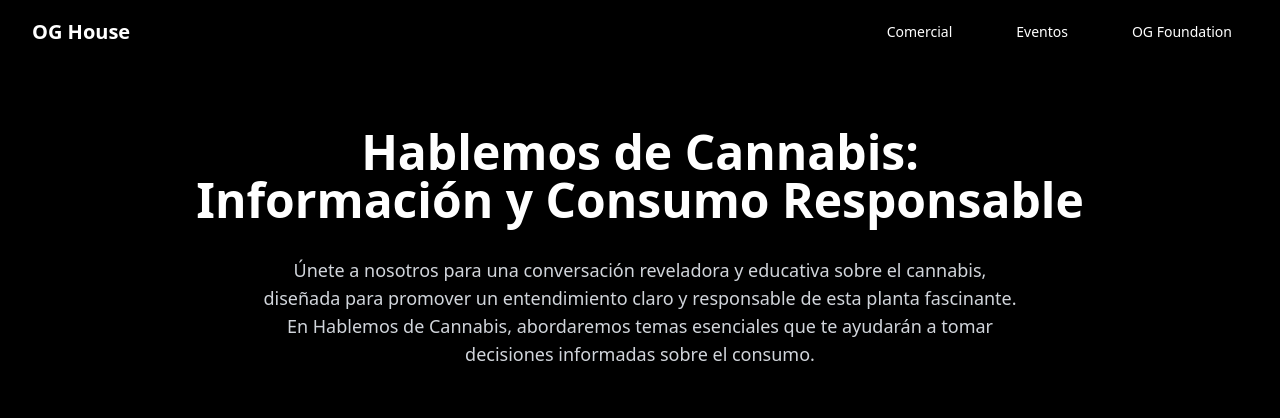
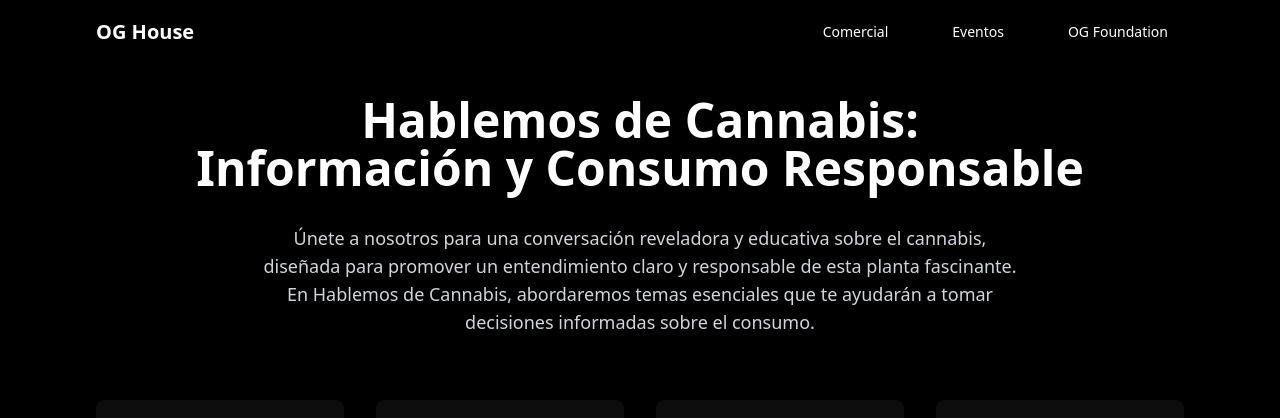
Before and after one commit to PabloGiraldo96/OG-foundation, a Next.js app: page /social-cultural in a window 1280 px wide. Shown: the top 418 px of the page. Built offline with nearby package versions, Linux system fonts and the light colour scheme.

Commit message:
navbar component fixed

```diff
--- a/app/eventos/page.tsx
+++ b/app/eventos/page.tsx
@@ -7,6 +7,7 @@ import { motion } from "framer-motion";
 import { Button } from "@/components/ui/button";
 import Link from "next/link";
 import { ArrowLeft } from "lucide-react";
+import Navbar from "../navbar";
 
 const eventFeatures = [
   "Música en Vivo",
@@ -89,8 +90,8 @@ const testimonials: TestimonialType[] = [
 
 export default function EventosComponent() {
   return (
-    <section className="min-h-screen bg-black text-white">
-      <motion.nav
+    <section className="min-h-screen bg-black text-white overflow-hidden">
+      {/*<motion.nav
         initial={{ opacity: 0, y: -20 }}
         animate={{ opacity: 1, y: 0 }}
         transition={{ duration: 0.5 }}
@@ -118,19 +119,14 @@ export default function EventosComponent() {
             </Button>
           </Link>
 
-          {/*<Link href="/social-cultural" passHref>
-            <Button
-              variant="link"
-              size="sm"
-              className="text-white border-white hover:bg-white/20"
-            >
-              Inicio
-            </Button>
-          </Link>*/}
         </div>
-      </motion.nav>
-
-      <div className="max-w-7xl mx-auto px-4 sm:px-6 mt-8 lg:px-8">
+      </motion.nav>*/}
+      <Navbar />
+      <div className="max-w-6xl mx-auto px-4 sm:px-6 lg:px-8">
+        {/* skills issue  */}
+        <br />
+        <br />
+        <br />
         <motion.h1
           className="text-4xl md:text-5xl font-bold text-white text-center mb-16"
           initial={{ opacity: 0, y: 20 }}
--- /dev/null
+++ b/app/navbar.tsx
@@ -0,0 +1,136 @@
+"use client";
+
+import { useState, useEffect } from "react";
+import Link from "next/link";
+import { motion, AnimatePresence } from "framer-motion";
+import { Button } from "@/components/ui/button";
+import { Menu, X } from "lucide-react";
+
+const navItems = [
+  { href: "/comercial", label: "Comercial" },
+  { href: "/eventos", label: "Eventos" },
+  { href: "/social-cultural", label: "OG Foundation" },
+];
+
+export default function Navbar() {
+  const [isOpen, setIsOpen] = useState(false);
+  const [prevScrollPos, setPrevScrollPos] = useState(0);
+  const [visible, setVisible] = useState(true);
+
+  const toggleMenu = () => setIsOpen(!isOpen);
+
+  useEffect(() => {
+    const handleScroll = () => {
+      const currentScrollPos = window.pageYOffset;
+      setVisible(
+        (prevScrollPos > currentScrollPos && currentScrollPos > 0) ||
+          currentScrollPos < 10
+      );
+      setPrevScrollPos(currentScrollPos);
+    };
+
+    window.addEventListener("scroll", handleScroll);
+
+    return () => window.removeEventListener("scroll", handleScroll);
+  }, [prevScrollPos]);
+
+  // Prevent scroll when menu is open
+  useEffect(() => {
+    if (isOpen) {
+      document.body.style.overflow = "hidden";
+    } else {
+      document.body.style.overflow = "unset";
+    }
+    return () => {
+      document.body.style.overflow = "unset";
+    };
+  }, [isOpen]);
+
+  return (
+    <>
+      <motion.nav
+        initial={{ opacity: 0, y: -20 }}
+        animate={{ opacity: 1, y: visible ? 0 : -100 }}
+        transition={{ duration: 0.3 }}
+        className="fixed top-0 left-0 right-0 z-50 bg-black/80 backdrop-blur-sm w-full overflow-x-hidden"
+      >
+        <div className="max-w-6xl mx-auto px-4 sm:px-6 lg:px-8 relative">
+          <div className="flex justify-between h-16 items-center">
+            <div className="flex items-center">
+              <Link href="/" passHref>
+                <span className="text-xl font-semibold text-white">
+                  OG House
+                </span>
+              </Link>
+            </div>
+            <div className="hidden md:flex items-center space-x-8">
+              {navItems.map((item) => (
+                <Link key={item.href} href={item.href} passHref>
+                  <Button
+                    variant="link"
+                    className="text-white hover:text-gray-300 transition-colors"
+                  >
+                    {item.label}
+                  </Button>
+                </Link>
+              ))}
+            </div>
+            <div className="md:hidden">
+              <Button
+                variant="ghost"
+                size="icon"
+                onClick={toggleMenu}
+                className="text-white"
+              >
+                {isOpen ? (
+                  <X className="h-6 w-6" />
+                ) : (
+                  <Menu className="h-6 w-6" />
+                )}
+              </Button>
+            </div>
+          </div>
+        </div>
+
+        <AnimatePresence>
+          {isOpen && (
+            <motion.div
+              initial={{ opacity: 0, height: 0 }}
+              animate={{ opacity: 1, height: "auto" }}
+              exit={{ opacity: 0, height: 0 }}
+              transition={{ duration: 0.3 }}
+              className="md:hidden bg-black/95 w-full"
+            >
+              <div className="px-4 py-3 space-y-1">
+                {navItems.map((item) => (
+                  <Link key={item.href} href={item.href} passHref>
+                    <Button
+                      variant="ghost"
+                      className="w-full text-left text-white hover:bg-white/10 transition-colors"
+                      onClick={() => setIsOpen(false)}
+                    >
+                      {item.label}
+                    </Button>
+                  </Link>
+                ))}
+              </div>
+            </motion.div>
+          )}
+        </AnimatePresence>
+      </motion.nav>
+      {/* Overlay for mobile menu */}
+      <AnimatePresence>
+        {isOpen && (
+          <motion.div
+            initial={{ opacity: 0 }}
+            animate={{ opacity: 1 }}
+            exit={{ opacity: 0 }}
+            transition={{ duration: 0.3 }}
+            className="fixed inset-0 bg-black/50 backdrop-blur-sm z-40 md:hidden"
+            onClick={() => setIsOpen(false)}
+          />
+        )}
+      </AnimatePresence>
+    </>
+  );
+}
--- a/app/page.tsx
+++ b/app/page.tsx
@@ -9,6 +9,7 @@ import ContentGrid from "./content-grid";
 import ResenaComponent from "./resena";
 import { motion } from "framer-motion";
 import Link from "next/link";
+import Navbar from "./navbar";
 
 type TestimonialType = {
   name: string;
@@ -56,8 +57,8 @@ const testimonials: TestimonialType[] = [
 
 export default function LandingPage() {
   return (
-    <div className="min-h-screen bg-black text-white">
-      <motion.nav
+    <div className="min-h-screen bg-black text-white overflow-hidden">
+      {/*<motion.nav
         initial={{ opacity: 0, y: -20 }}
         animate={{ opacity: 1, y: 0 }}
         transition={{ duration: 0.5 }}
@@ -84,25 +85,17 @@ export default function LandingPage() {
               OG Foundation
             </Button>
           </Link>
+        </div>
+      </motion.nav>*/}
 
-          {/*<Link href="/social-cultural" passHref>
-            <Button
-              variant="link"
-              size="sm"
-              className="text-white border-white hover:bg-white/20"
-            >
-              Inicio
-            </Button>
-          </Link>*/}
-        </div>
-      </motion.nav>
+      <Navbar />
 
       {/* Hero Section */}
       <section
         className="h-screen relative flex items-center justify-center"
         style={{
           backgroundImage: `url(${encodeURI(
-            "https://scontent.feoh1-1.fna.fbcdn.net/v/t1.15752-9/473829422_1672081603662253_1993388561946463660_n.jpg?stp=dst-jpg_s2048x2048_tt6&_nc_cat=104&ccb=1-7&_nc_sid=9f807c&_nc_eui2=AeEb5oevIvcHcMDbc4-T-JxNdMxYx6Ix9kh0zFjHojH2SAuqW4KlJvC9iSBtih6MyCBV4rPl3_jYzPby8n713Dga&_nc_ohc=vyDaaHXa2DMQ7kNvgGV_us3&_nc_oc=AdjICMwyjB0W43VtCVv5UGcW0Lt3-MK4GHHv7DSRnzsrRut8zcC4IM4V0Gv8FwYCFCW413EvDOYC8dpkQ38fNQ_7&_nc_zt=23&_nc_ht=scontent.feoh1-1.fna&oh=03_Q7cD1gESpgq0UUe2dC7VZk3jXWB7p8I2s_MhrNWSUfDhB-us4Q&oe=67BD222C"
+            "https://ucarecdn.com/359d459f-984e-4a43-a5dd-93308e3d3ea5/-/preview/1000x450/"
           )})`,
           backgroundSize: "cover",
           backgroundPosition: "center",
--- a/app/social-cultural/page.tsx
+++ b/app/social-cultural/page.tsx
@@ -14,6 +14,7 @@ import { motion } from "framer-motion";
 import Image from "next/image";
 import Link from "next/link";
 import { ArrowLeft } from "lucide-react";
+import Navbar from "../navbar";
 
 const educationalPoints = [
   "Conocimiento Integral",
@@ -101,61 +102,29 @@ export default function SocialCultural() {
   };
 
   return (
-    <div className="min-h-screen bg-black text-white">
+    <div className="min-h-screen bg-black text-white overflow-hidden">
       {/* Navigation */}
-      <motion.nav
-        initial={{ opacity: 0, y: -20 }}
-        animate={{ opacity: 1, y: 0 }}
-        transition={{ duration: 0.5 }}
-        className="flex justify-between h-16 items-center px-4 md:px-8"
-      >
-        <div className="flex items-center">
-          <Link href="/" passHref>
-            <span className="text-xl font-semibold">OG House</span>
-          </Link>
-        </div>
-        <div className="hidden md:flex items-center space-x-8">
-          <Link href="/comercial" passHref>
-            <Button variant="link" className="text-white">
-              Comercial
-            </Button>
-          </Link>
-          <Link href="/eventos" passHref>
-            <Button variant="link" className="text-white">
-              Eventos
-            </Button>
-          </Link>
-          <Link href="/social-cultural" passHref>
-            <Button variant="link" className="text-white">
-              OG Foundation
-            </Button>
-          </Link>
 
-          {/*<Link href="/social-cultural" passHref>
-            <Button
-              variant="link"
-              size="sm"
-              className="text-white border-white hover:bg-white/20"
-            >
-              Inicio
-            </Button>
-          </Link>*/}
-        </div>
-      </motion.nav>
+      <Navbar />
       {/* Main Content */}
-      <main className="max-w-7xl mx-auto px-4 sm:px-6 lg:px-8 py-16">
+      <main className="max-w-6xl mx-auto px-4 sm:px-6 lg:px-8">
         <motion.div
           className="text-center mb-16"
           initial="hidden"
           animate="visible"
           variants={fadeInUp}
         >
+          {/* skills issue  */}
+          <br />
+          <br />
+          <br />
+          <br />
           <h1 className="text-4xl md:text-5xl font-bold mb-8">
             Hablemos de Cannabis:
             <br />
             Información y Consumo Responsable
           </h1>
-          <p className="max-w-3xl mx-auto text-lg text-gray-300">
+          <p className="max-w-3xl mx-auto text-lg text-gray-300 mt-8">
             Únete a nosotros para una conversación reveladora y educativa sobre
             el cannabis, diseñada para promover un entendimiento claro y
             responsable de esta planta fascinante. En Hablemos de Cannabis,
@@ -302,7 +271,7 @@ export default function SocialCultural() {
         </p>
       </div>
       <Link href="/" passHref>
-        <Button className="mt-16 ml-56 bg-gray-200 hover:scale-105 bg-opacity-20 text-lg text-white hover:bg-white hover:bg-opacity-10 backdrop-blur-lg rounded-lg shadow-lg transition-all duration-200">
+        <Button className="mt-16 ml-20 bg-gray-200 hover:scale-105 bg-opacity-20 text-lg text-white hover:bg-white hover:bg-opacity-10 backdrop-blur-lg rounded-lg shadow-lg transition-all duration-200">
           <ArrowLeft className="mr-2 h-4 w-4" /> Volver al inicio
         </Button>
       </Link>
```
